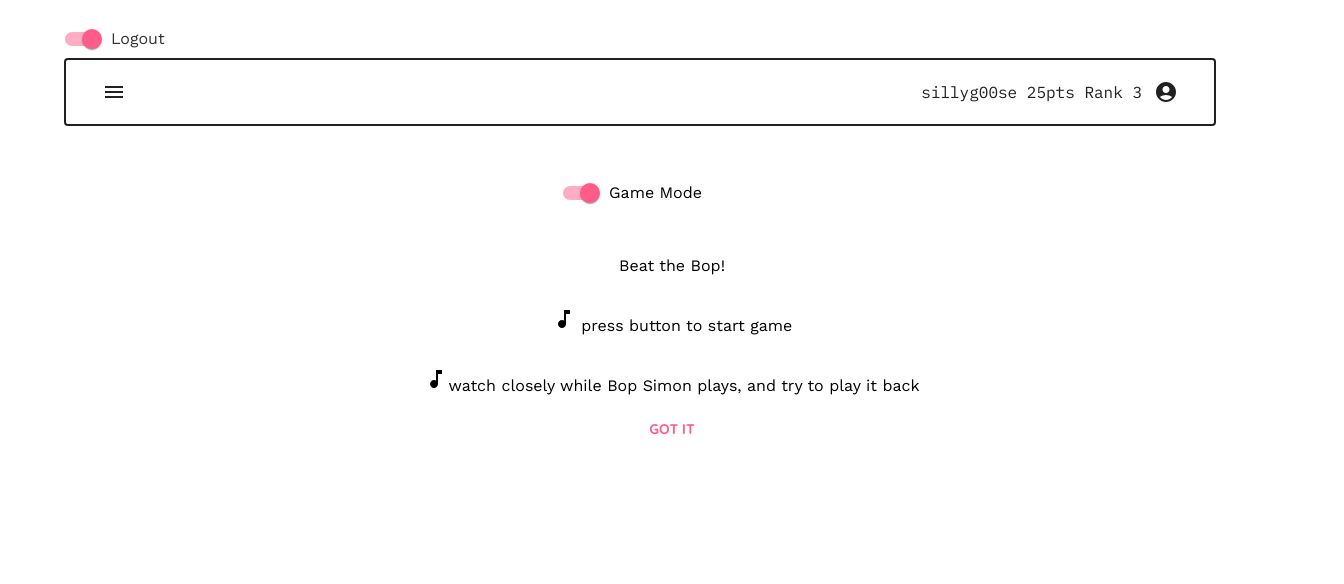
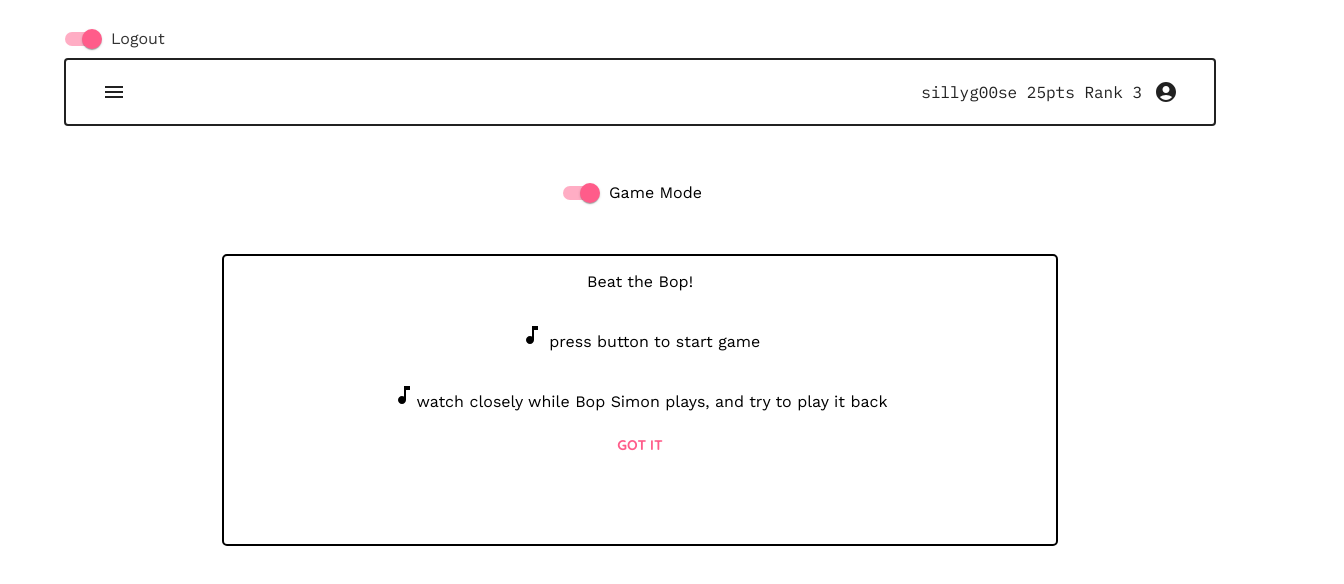
Before and after one commit to bop-simon/bop-simon-frontend, a React app: page /home in a window 1280 px wide. Both pictures are taken after a click on the button "INSTRUCTIONS". Shown: the top 584 px of the page, 1344 px wide, since content can reach past the window. Built offline with nearby package versions, Linux system fonts and the light colour scheme.

Commit message:
tutorial styling

```diff
--- a/src/components/Backdrop/Backdrop.jsx
+++ b/src/components/Backdrop/Backdrop.jsx
@@ -1,9 +1,10 @@
 import { motion } from "framer-motion"
+import styles from './backdrop.module.css'
 
 export default function Backdrop({ children, onClick }) {
   return (
     <motion.div
-      className='backdrop'
+      className={styles.backdrop}
       onClick={onClick}
       initial={{ opacity: 0 }}
       animate={{ opacity: 1 }}
--- a/src/components/Backdrop/backdrop.module.css
+++ b/src/components/Backdrop/backdrop.module.css
@@ -1,11 +1,9 @@
 .backdrop {
   position: absolute;
-  z-index: 1;
   top: 0;
   left: 0;
   height: 100%;
   width: 100%;
-  background: #000000e1;
   display: flex;
   align-items: center;
   justify-content: center;
--- a/src/components/Popup/popup.module.css
+++ b/src/components/Popup/popup.module.css
@@ -1,7 +1,6 @@
 .modal {
-  position: absolute;
-  width: 100%;
-  height: 100%;
+  width: 60vw;
+  height: 36vh;
   top: 30vh;
   left: 0;
   margin: auto;
@@ -9,4 +8,6 @@
   display: flex;
   flex-direction: column;
   align-items: center;
+  border: 2px solid black;
+  border-radius: 5px;
 }
```
